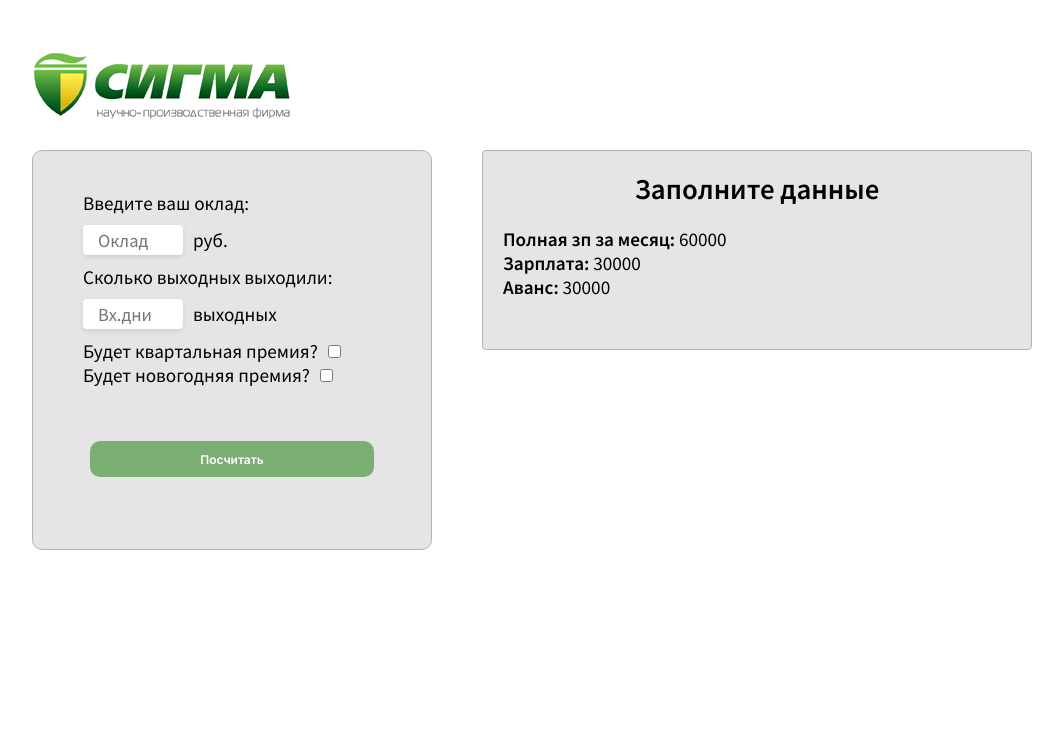
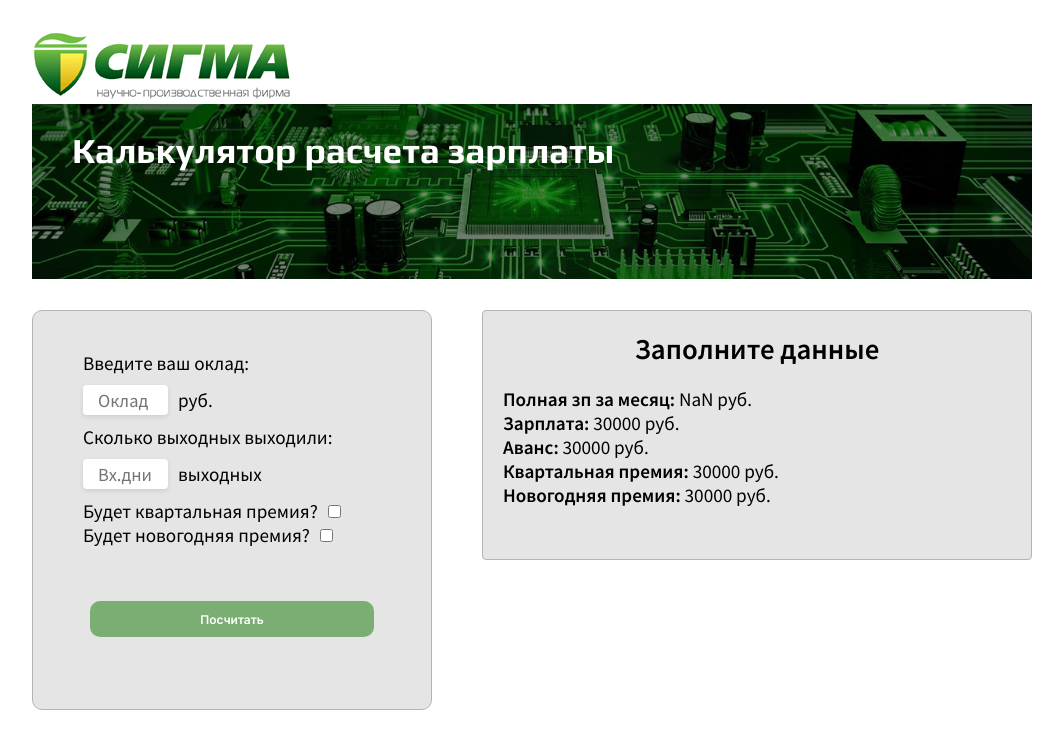
Before and after one commit to fundamentum71/sigma-salary, a React (Create React App) app: page / in a window 1280 px wide. Shown: the top 748 px of the page, without its empty margins (108-1171 px from the left). Built offline with nearby package versions, Linux system fonts and the light colour scheme; the HTML template or start-up script is replaced by a standard one.

Commit message:
сделал банер

```diff
--- a/src/components/addForm/AddForm.tsx
+++ b/src/components/addForm/AddForm.tsx
@@ -1,7 +1,11 @@
 import React from 'react';
+import { updState } from '../../redux/form/slice';
+import { useAppDispatch } from '../../redux/hook';
 import styles from './addForm.module.scss';
 
 const AddForm: React.FC = () => {
+	const dipatch = useAppDispatch();
+
 	const [salary, setSalary] = React.useState('');
 	const [weekends, setWeekends] = React.useState('');
 	const [quarterlyPercent, setQuarterlyPercent] = React.useState('');
@@ -9,9 +13,15 @@ const AddForm: React.FC = () => {
 	const [quarterly, setQuarterly] = React.useState(false);
 	const [newYear, setNewYear] = React.useState(false);
 
-	console.log(salary, weekends, quarterlyPercent, newYearPercent);
-
-	const handleAction = () => {};
+	const handleAction = () => {
+		if (salary.trim().length && weekends.trim().length) {
+			dipatch(updState({ salary, weekends, quarterlyPercent, newYearPercent }));
+			setSalary('');
+			setWeekends('');
+			setQuarterlyPercent('');
+			setNewYearPercent('');
+		}
+	};
 
 	const onValueChange = (e: any) => {
 		switch (e.target.name) {
@@ -74,7 +84,7 @@ const AddForm: React.FC = () => {
 				type="checkbox"
 				checked={quarterly}
 				onChange={() => setQuarterly(!quarterly)}
-			/>{' '}
+			/>
 			<br />
 			{quarterly && (
 				<>
@@ -90,6 +100,7 @@ const AddForm: React.FC = () => {
 						value={quarterlyPercent}
 						onChange={(e) => onValueChange(e)}
 					/>
+					<span>%</span> <br />
 				</>
 			)}
 			<label htmlFor="newYear" className={styles.addForm__label}>
@@ -116,9 +127,12 @@ const AddForm: React.FC = () => {
 						value={newYearPercent}
 						onChange={(e) => onValueChange(e)}
 					/>
+					<span>%</span> <br />
 				</>
 			)}
-			<button className={styles.addForm__btn}>Посчитать</button>
+			<button className={styles.addForm__btn} onClick={() => handleAction()}>
+				Посчитать
+			</button>
 		</div>
 	);
 };
--- a/src/components/addForm/addForm.module.scss
+++ b/src/components/addForm/addForm.module.scss
@@ -14,7 +14,7 @@
 		margin: 10px;
 	}
 	&__input {
-		width: 100px;
+		width: 85px;
 		height: 30px;
 		padding: 0 15px;
 		margin: 10px;
--- a/src/components/app/app.module.scss
+++ b/src/components/app/app.module.scss
@@ -1,7 +1,8 @@
 @import '../../style/variables.scss';
 .wrapper {
-	max-width: 1000px;
-	margin: 50px auto;
+	max-width: 1040px;
+	margin: 10px auto;
+	padding: 20px;
 	//background-color: $btn-disable-color;
 }
 
@@ -11,4 +12,5 @@
 .main {
 	display: flex;
 	justify-content: space-between;
+	flex-wrap: wrap;
 }
--- a/src/components/header/Header.tsx
+++ b/src/components/header/Header.tsx
@@ -8,6 +8,8 @@ const Header: React.FC = () => {
 			<div className={styles.image}>
 				<img src={logo} alt="Лого" />
 			</div>
+			<div className={styles.banner}></div>
+			<h1>Калькулятор расчета зарплаты</h1>
 		</div>
 	);
 };
--- a/src/components/header/header.module.scss
+++ b/src/components/header/header.module.scss
@@ -1,9 +1,31 @@
 @import '../../style/variables.scss';
+
 .wrapper {
 	//background-color: $btn-enable-color;
 	height: 70px;
-	margin-bottom: 30px;
+	margin-bottom: 210px;
+	position: relative;
+	h1 {
+		font-size: 2.2rem;
+		color: #fff;
+		position: absolute;
+		top: 100px;
+		left: 40px;
+		font-family: 'Play', sans-serif;
+		font-weight: 700;
+	}
 }
 
 .image {
 }
+
+.banner {
+	background-color: $error-validated-color;
+	width: 100%;
+	height: 175px;
+	background: url('../../resources/img/banner.jpg') no-repeat center;
+	filter: brightness(0.5);
+	background-size: cover;
+
+	padding: 30px;
+}
--- a/src/components/resultField/ResultField.tsx
+++ b/src/components/resultField/ResultField.tsx
@@ -1,18 +1,42 @@
 import React from 'react';
+import { useAppSelector } from '../../redux/hook';
 import styles from './resultField.module.scss';
 
 const ResultField: React.FC = () => {
+	let { salary, weekends, quarterlyPercent, newYearPercent } = useAppSelector(
+		(state) => state.form,
+	);
+
+	//let sum;
+	//if (isNaN(parseFloat(salary))) {
+	//	let updSalary = 0;
+	//	sum = updSalary + ();
+	//} else {
+	//	sum = parseFloat(salary) * 2;
+	//}
+
+	const fullSalary =
+		parseFloat(salary) +
+		(parseFloat(salary) / 100) * 30 -
+		((parseFloat(salary) + (parseFloat(salary) / 100) * 30) / 100) * 13;
+
 	return (
 		<section className={styles.result}>
 			<h2>Заполните данные</h2>
 			<div className={styles.fullSallary}>
-				<span>Полная зп за месяц:</span> 60000
+				<span>Полная зп за месяц:</span> {fullSalary} руб.
 			</div>
 			<div className={styles.salary}>
-				<span>Зарплата:</span> 30000
+				<span>Зарплата:</span> 30000 руб.
 			</div>
 			<div className={styles.prepaid}>
-				<span>Аванс:</span> 30000
+				<span>Аванс:</span> 30000 руб.
+			</div>
+			<div className={styles.prepaid}>
+				<span>Квартальная премия:</span> 30000 руб.
+			</div>
+			<div className={styles.prepaid}>
+				<span>Новогодняя премия:</span> 30000 руб.
 			</div>
 		</section>
 	);
--- a/src/components/resultField/resultField.module.scss
+++ b/src/components/resultField/resultField.module.scss
@@ -5,7 +5,7 @@
 	border-radius: 4px;
 	font-size: 1.2rem;
 	width: 550px;
-	height: 200px;
+	height: 250px;
 	padding: 20px;
 	h2 {
 		text-align: center;
--- a/src/index.tsx
+++ b/src/index.tsx
@@ -2,10 +2,12 @@ import React from 'react';
 import ReactDOM from 'react-dom/client';
 import './style/style.scss';
 import App from './components/app/App';
+import { Provider } from 'react-redux';
+import store from './redux/store';
 
 const root = ReactDOM.createRoot(document.getElementById('root') as HTMLElement);
 root.render(
-	<React.StrictMode>
+	<Provider store={store}>
 		<App />
-	</React.StrictMode>,
+	</Provider>,
 );
--- a/src/redux/form/slice.ts
+++ b/src/redux/form/slice.ts
@@ -1,14 +1,33 @@
 import { createSlice, PayloadAction } from '@reduxjs/toolkit';
-import {} from './types';
+import { formItem } from './types';
 
 const formSlice = createSlice({
 	name: 'form',
-	initialState: {},
+	initialState: {
+		salary: '',
+		weekends: '',
+		quarterlyPercent: '',
+		newYearPercent: '',
+	},
 	reducers: {
-		setSort(state, action: PayloadAction) {},
+		updState(state, action: PayloadAction<formItem>) {
+			state.salary = action.payload.salary;
+			state.weekends = action.payload.weekends;
+			state.quarterlyPercent = action.payload.quarterlyPercent
+				? action.payload.quarterlyPercent
+				: '';
+			state.newYearPercent = action.payload.newYearPercent ? action.payload.newYearPercent : '';
+			console.log(
+				'Из редакса',
+				state.salary,
+				state.weekends,
+				state.quarterlyPercent,
+				state.newYearPercent,
+			);
+		},
 	},
 });
 
-export const {} = formSlice.actions;
+export const { updState } = formSlice.actions;
 
 export default formSlice.reducer;
--- a/src/style/style.scss
+++ b/src/style/style.scss
@@ -1,4 +1,5 @@
 @import url('https://fonts.googleapis.com/css2?family=Inter:wght@600&family=Source+Sans+Pro:wght@400;600&display=swap');
+@import url('https://fonts.googleapis.com/css2?family=Play:wght@400;700&display=swap');
 @import './variables';
 * {
 	font-family: 'Source Sans Pro';
```
Also changed, not shown: src/redux/form/types.ts (+6 -1 lines), src/resources/img/banner.jpg (added).
